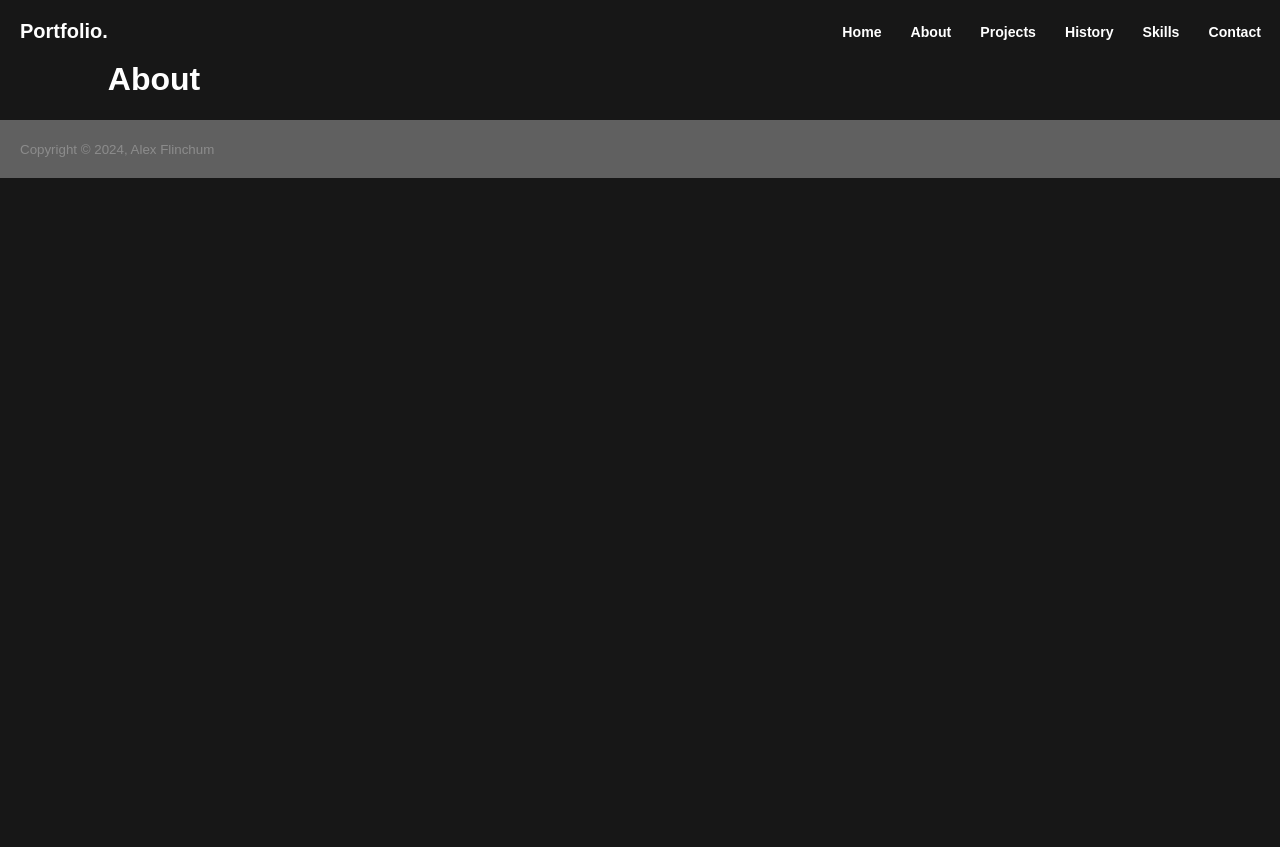
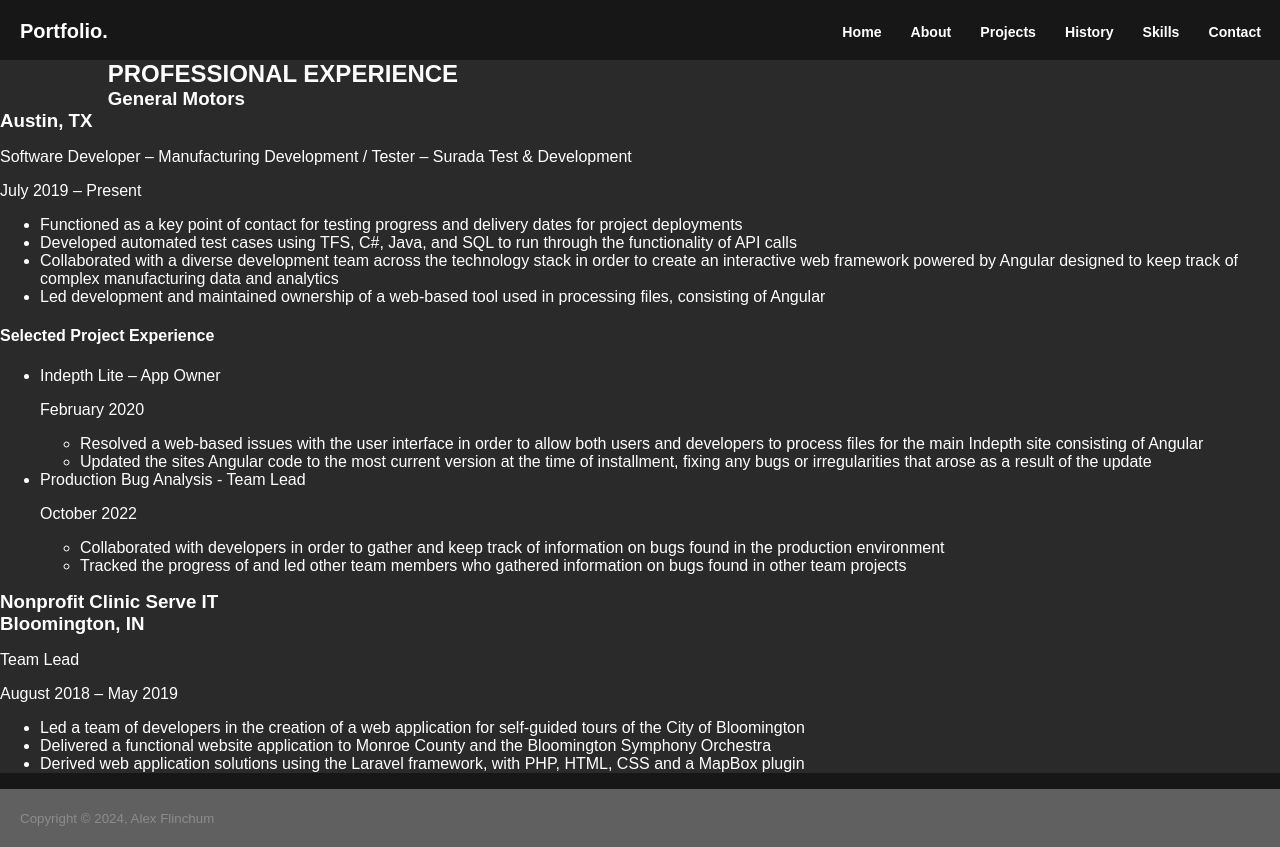
Before and after one commit to acflinch/CS601_TermProject_Flinchum, a React (Create React App) app in the folder term-project/: page /about in a window 1280 px wide. Shown: the top 847 px of the page. Before the commit the page ends 800 px from the top, so only its background shows below. Built offline with nearby package versions, Linux system fonts and the light colour scheme; the HTML template or start-up script is replaced by a standard one.

Commit message:
Started working on about page

```diff
--- a/term-project/src/pages/About.js
+++ b/term-project/src/pages/About.js
@@ -1,5 +1,94 @@
+import React from "react";
+import { Link } from "react-router-dom";
+
 const About = () => {
-    return <h1>About</h1>
+    return (
+        <>
+            <div className="content-wrapper">
+                <div className="experience-container">
+                    <h2>PROFESSIONAL EXPERIENCE</h2>
+                    <h3>General Motors</h3>
+                    <h3>Austin, TX</h3>
+                    <p>Software Developer – Manufacturing Development / Tester – Surada Test & Development</p>
+                    <p>July 2019 – Present</p>
+
+                    <ul>
+                        <li>
+                            Functioned as a key point of contact for testing progress and delivery dates for project
+                            deployments
+                        </li>
+                        <li>
+                            Developed automated test cases using TFS, C#, Java, and SQL to run through the functionality
+                            of API calls
+                        </li>
+                        <li>
+                            Collaborated with a diverse development team across the technology stack in order to create
+                            an
+                            interactive web framework powered by Angular designed to keep track of complex manufacturing
+                            data and analytics
+                        </li>
+                        <li>
+                            Led development and maintained ownership of a web-based tool used in processing files,
+                            consisting of Angular
+                        </li>
+                    </ul>
+
+                    <h4>Selected Project Experience</h4>
+                    <ul>
+                        <li>
+                            Indepth Lite – App Owner
+                            <p>February 2020</p>
+                            <ul>
+                                <li>
+                                    Resolved a web-based issues with the user interface in order to allow both users and
+                                    developers to process files for the main Indepth site consisting of Angular
+                                </li>
+                                <li>
+                                    Updated the sites Angular code to the most current version at the time of
+                                    installment,
+                                    fixing any bugs or irregularities that arose as a result of the update
+                                </li>
+                            </ul>
+                        </li>
+                        <li>
+                            Production Bug Analysis - Team Lead
+                            <p>October 2022</p>
+                            <ul>
+                                <li>
+                                    Collaborated with developers in order to gather and keep track of information on
+                                    bugs
+                                    found in the production environment
+                                </li>
+                                <li>
+                                    Tracked the progress of and led other team members who gathered information on bugs
+                                    found in other team projects
+                                </li>
+                            </ul>
+                        </li>
+                    </ul>
+
+                    <h3>Nonprofit Clinic Serve IT</h3>
+                    <h3>Bloomington, IN</h3>
+                    <p>Team Lead</p>
+                    <p>August 2018 – May 2019</p>
+
+                    <ul>
+                        <li>
+                            Led a team of developers in the creation of a web application for self-guided tours of the
+                            City of Bloomington
+                        </li>
+                        <li>
+                            Delivered a functional website application to Monroe County and the Bloomington Symphony Orchestra
+                        </li>
+                        <li>
+                            Derived web application solutions using the Laravel framework, with PHP, HTML, CSS and a MapBox plugin
+                        </li>
+                    </ul>
+
+                </div>
+            </div>
+        </>
+    )
 };
 
 export default About;
```
